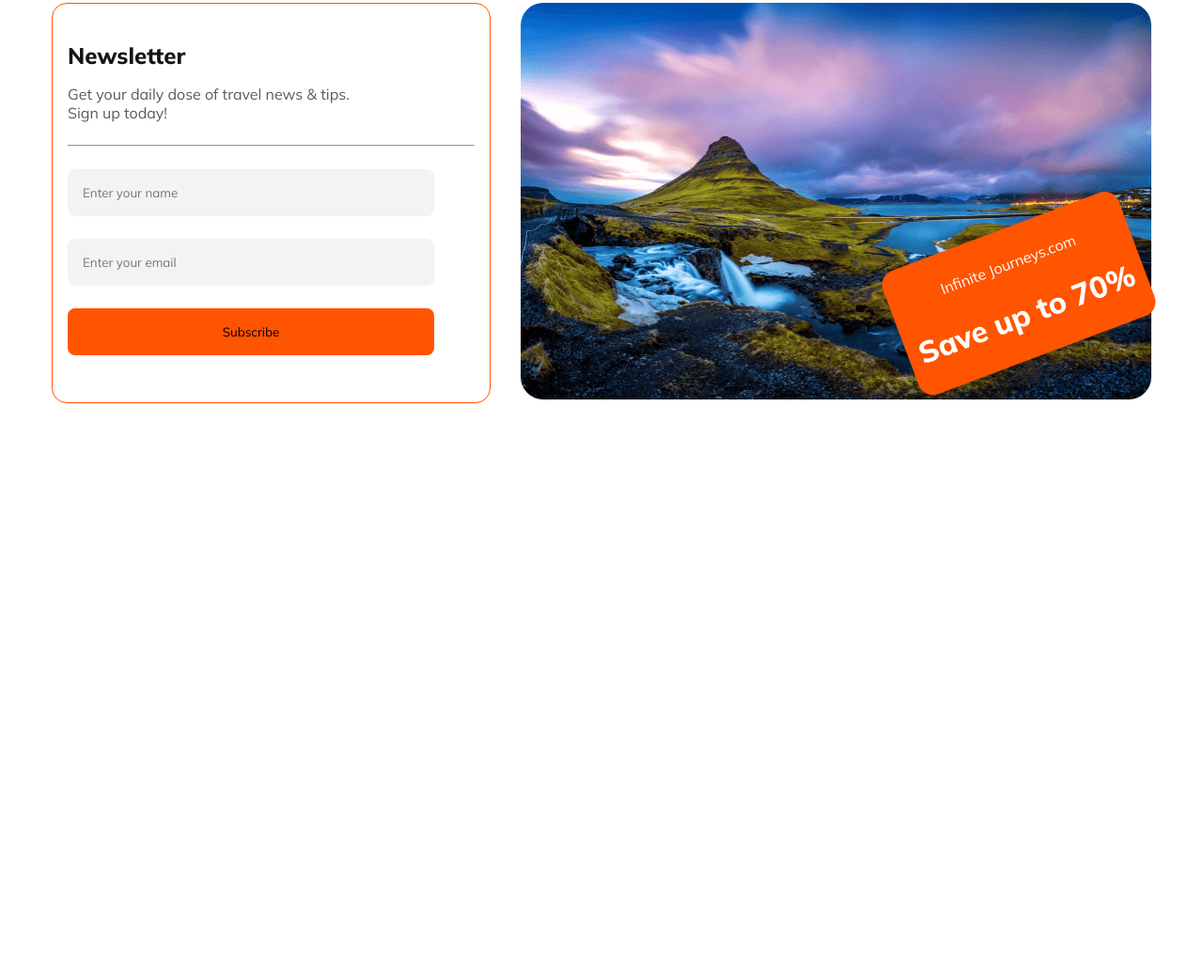
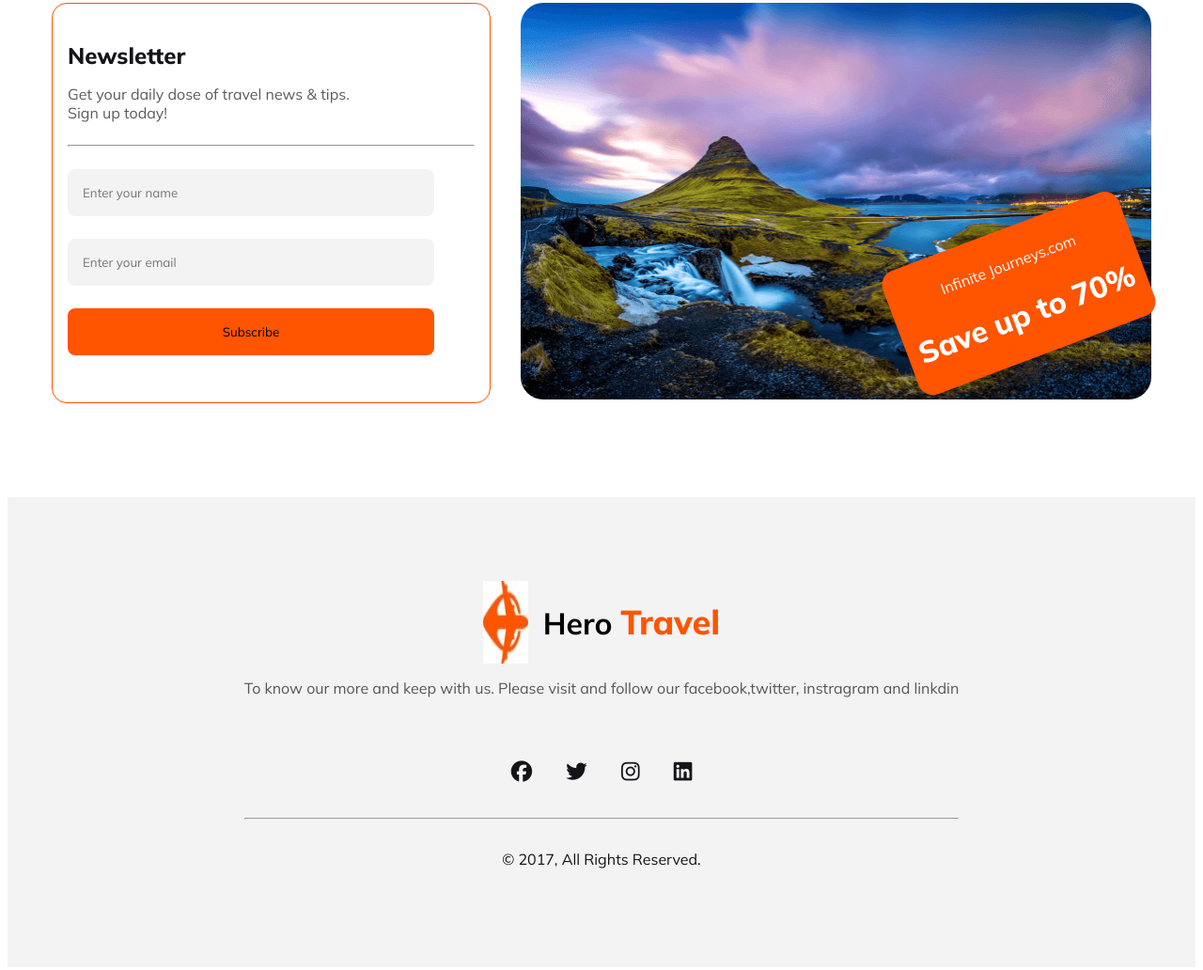
Before and after one commit to developerMubarok/Hero-Travel, a plain HTML site: page index.html in a window 1280 px wide. Shown: the part 3729-4761 px from the top of the page at 94% size. Before the commit the page ends 4258 px from the top, so only its background shows below. Drawn offline with Linux system fonts and the light colour scheme; files whose address does not match are found by name.

Commit message:
footer added

```diff
--- a/css/style.css
+++ b/css/style.css
@@ -4,6 +4,7 @@
     font-family: 'Mulish', sans-serif;
     box-sizing: border-box;
 }
+/* Shareing styles */
 .container{
     max-width: 1220px;
     margin: 0 auto;
@@ -378,3 +379,37 @@ hr {
     font-size: 1rem;
     font-weight: 200;
 }
+/* Footer section start */
+.footer{
+    display: flex;
+    text-align: center;
+    background: rgba(19, 19, 24, 0.05);
+    width: 100%;
+    height: 500px;
+    align-items: center;
+    justify-content: center;
+    margin-top: 6.25rem;
+}
+.footer-icon-img {
+    justify-content: center;
+    gap: 1rem;
+    margin-bottom: 1rem;
+}
+.icon-img{
+    width: 48px;
+}
+.icons{
+    padding-top: 1.6rem;
+    padding-bottom: 1.7rem;
+}
+.icons a{
+    padding: 1rem;
+    font-size: 1.4rem;
+    color: #131318;
+}
+.copyrights{
+    margin-top: 2rem;
+    color: #131318;
+    font-size: 1rem;
+    font-weight: 300;
+}
--- a/index.html
+++ b/index.html
@@ -6,6 +6,7 @@
     <title>Hero Travel</title>
     <link rel="stylesheet" href="./css/style.css">
     <link rel="stylesheet" href="./css/responsibe.css">
+    <link rel="stylesheet" href="https://cdnjs.cloudflare.com/ajax/libs/font-awesome/6.5.1/css/all.min.css" integrity="sha512-DTOQO9RWCH3ppGqcWaEA1BIZOC6xxalwEsw9c2QQeAIftl+Vegovlnee1c9QX4TctnWMn13TZye+giMm8e2LwA==" crossorigin="anonymous" referrerpolicy="no-referrer" />
 </head>
 <body>
     <header>
@@ -161,7 +162,26 @@
             </div>
         </section>
     </main>
-    <footer>
+    <!-- Main sections End -->
+    <!-- footer section start -->
+    <footer class="footer">
+        <div class="footer-section">
+            <div class="footer-icon-img flex">
+                <img src="./image/travel img.jpg" alt="" class="icon-img">
+                <h1 class="icon-title">
+                 Hero <span class="travel">Travel</span>
+                </h1>
+            </div>
+            <p class="common-section-description">To know our more and keep with us. Please visit and follow our facebook,twitter, instragram and linkdin</p>
+            <div class="icons">
+                <a href=""><i class="fa-brands fa-facebook"></i></a>
+                <a href=""><i class="fa-brands fa-twitter"></i></a>
+                <a href=""><i class="fa-brands fa-instagram"></i></a>
+                <a href=""><i class="fa-brands fa-linkedin"></i></a>
+            </div>
+            <hr>
+            <p class="copyrights"> &#169; 2017, All Rights Reserved.</p>
+        </div>
 
     </footer>
 </body>
```
